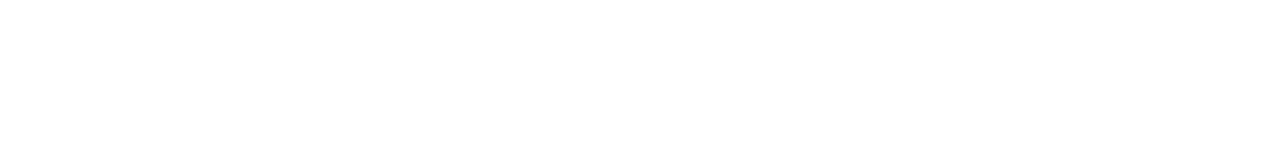
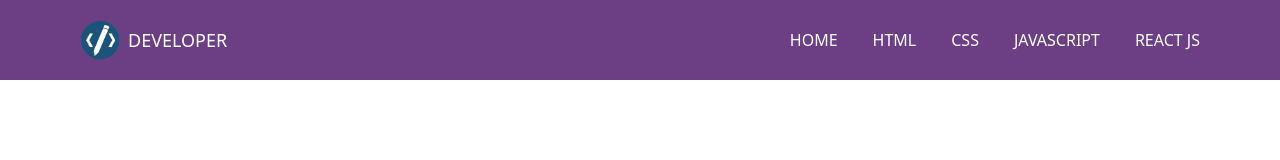
Before and after one commit to shohag390/javascript-app, a plain HTML site: page index.html in a window 1280 px wide. Drawn offline with nearby package versions, Linux system fonts and the light colour scheme.

Commit message:
Navbar Add

```diff
--- a/index.html
+++ b/index.html
@@ -17,9 +17,33 @@
     <script src="https://kit.fontawesome.com/9753b0a825.js" crossorigin="anonymous"></script>
 </head>
 
-<body>
+<body class="mx-auto container">
     <!-- Header Section -->
-    <header></header>
+    <header class="flex items-center justify-between navbar px-[80px] h-[10vh] bg-[#3c005ec0]">
+        <div class="flex items-center gap-[8px]">
+            <img class="h-[40px]" src="./images/homepage.png" alt="image">
+            <h4 class="font-medium text-[18px] text-[#fff] uppercase">developer</h4>
+        </div>
+
+        <!-- Menu List -->
+        <ul class="flex items-center gap-[35px]">
+            <li>
+                <a class="uppercase text-[#fff] hover:text-[tomato] duration-500" href="#">Home</a>
+            </li>
+            <li>
+                <a class="uppercase text-[#fff] hover:text-[tomato] duration-500" href="#">HTML</a>
+            </li>
+            <li>
+                <a class="uppercase text-[#fff] hover:text-[tomato] duration-500" href="#">CSS</a>
+            </li>
+            <li>
+                <a class="uppercase text-[#fff] hover:text-[tomato] duration-500" href="#">JAVASCRIPT</a>
+            </li>
+            <li>
+                <a class="uppercase text-[#fff] hover:text-[tomato] duration-500" href="#">REACT JS</a>
+            </li>
+        </ul>
+    </header>
 
     <!-- Main Section -->
     <main></main>
```
Also changed, not shown: images/bg.PNG (added).
